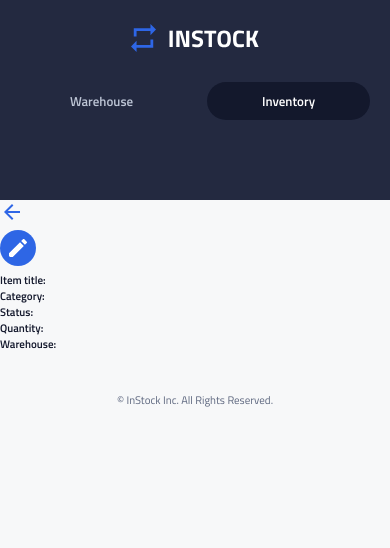
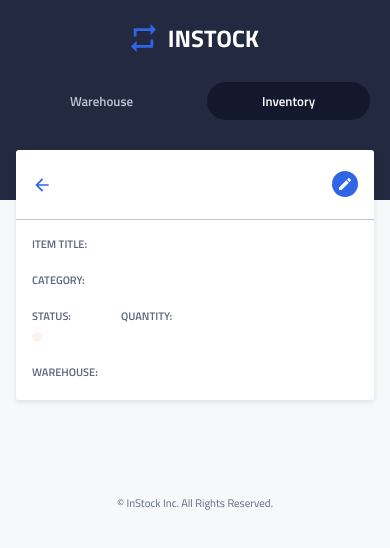
Before and after one commit to dishabehere/instock-frontend, a React (Vite) app: page /inventories/1 in a window 390 px wide. Shown: the top 548 px of the page. Built offline with nearby package versions, Linux system fonts and the light colour scheme; no server answers.

Commit message:
add in styling for mobile

```diff
--- a/src/components/InventoryItemDetails/InventoryItemDetails.scss
+++ b/src/components/InventoryItemDetails/InventoryItemDetails.scss
@@ -1,11 +1,129 @@
-@use "../../styles/partials/mixins" as* ;
-@use "../../styles/partials/variables" as*;
+@use "../../styles/partials/mixins" as *;
+@use "../../styles/partials/variables" as *;
 
-.item{
-    &__edit{
-        background-color:$interactive-color;
-        border-radius:50%;
-        padding: 6px;
+h4 {
+  text-transform: uppercase;
+  color: $table-text-color;
+}
+
+.item {
+  background-color: $global-color;
+  margin: 0 1rem 0.3125rem;
+  border-radius: 0.1875rem;
+  box-shadow: 0 0.125rem 0.3125rem $box-shadow;
+  position: relative;
+  bottom: 50px;
+
+  @include responsive(tablet) {
+    margin: 0 2rem 0.3125rem;
+    bottom: 70px;
+  }
+
+  @include responsive(desktop) {
+    margin: 0 8.125rem 0.3125rem;
+  }
+
+  &__header{
+    @include text-style(25px, 20px, 600);
+    color: $global-text-color;
+  }
+
+  &__container, &__wrapper{
+    display:flex;
+    align-items:center;
+  }
+
+  &__container{
+    justify-content:space-between;
+    border-bottom: 1px solid $table-border-color;
+    padding: 16px;
+
+    @include responsive(tablet){
+        padding:16px 32px;
+    }
+  }
+
+  &__wrapper{
+    gap: 8px;
+  }
+
+  &__details{
+    padding:0 16px 16px;
+
+    @include responsive(tablet){
+        display:flex;
+        gap: 24px;
+        padding: 0 32px 32px;
+    }
+  }
+
+  &__img{
+    height: 20px;
+  }
+
+  &__descriptors{
+    display:flex;
+    flex-direction:column;
+  }
+
+  &__edit {
+    margin-top:5px;
+    background-color: $interactive-color;
+    height: 26px;
+    border-radius: 50%;
+    padding: 5px;
+  }
+
+  &__title{
+    padding-top: 16px;
+  }
+  &__text {
+    padding-top:4px;
+    @include text-style(11px, 16px, 400);
+
+    @include responsive(tablet) {
+      @include text-style(13px, 20px, 400);
+    }
+
+    &--instock,
+    &--outofstock {
+      padding: 5px;
+      border-radius: 1.25rem;
+      text-transform: uppercase;
+      margin-top: 4px;
+      @include text-style(11px, 1.25rem, 600);
+      display:inline-block;
+
+      @include responsive(tablet) {
+        margin-top:6px;
+      }
+    }
+
+    &--instock {
+      background-color: rgba(21, 138, 99, 0.07);
+      color: $instock-label-color;
+    }
+
+    &--outofstock {
+      background-color: rgba(201, 69, 21, 0.07);
+      color: $error-state-color;
+    }
+}
+
+&__amount{
+    display:flex;
+    gap: 50px;
+
+    @include responsive(tablet){
 
     }
 }
+
+&__quantities{
+    @include responsive(tablet){
+        padding:0px 24px 16px;
+        border-left: 1px solid $table-border-color;
+    }
+}
+
+}
```
